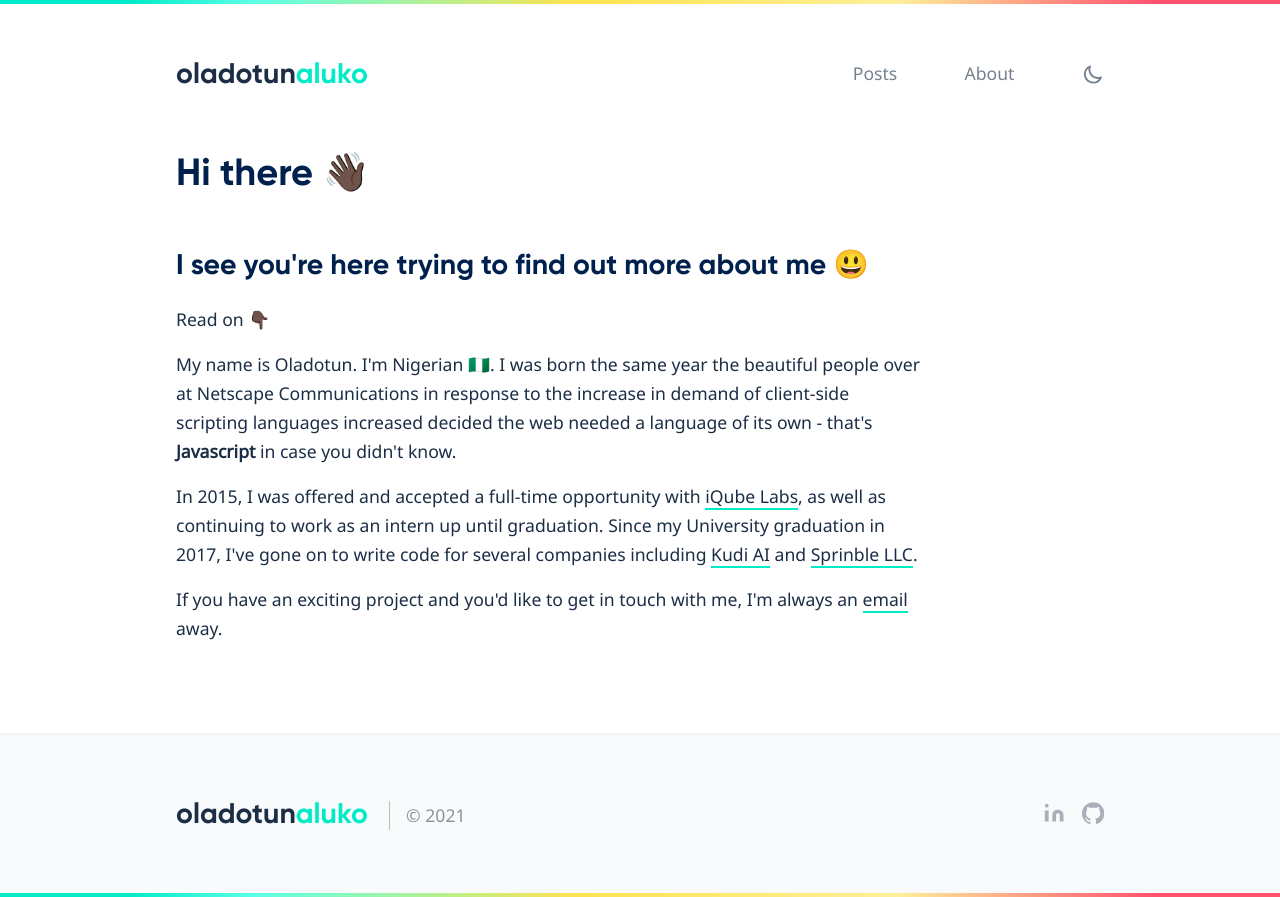
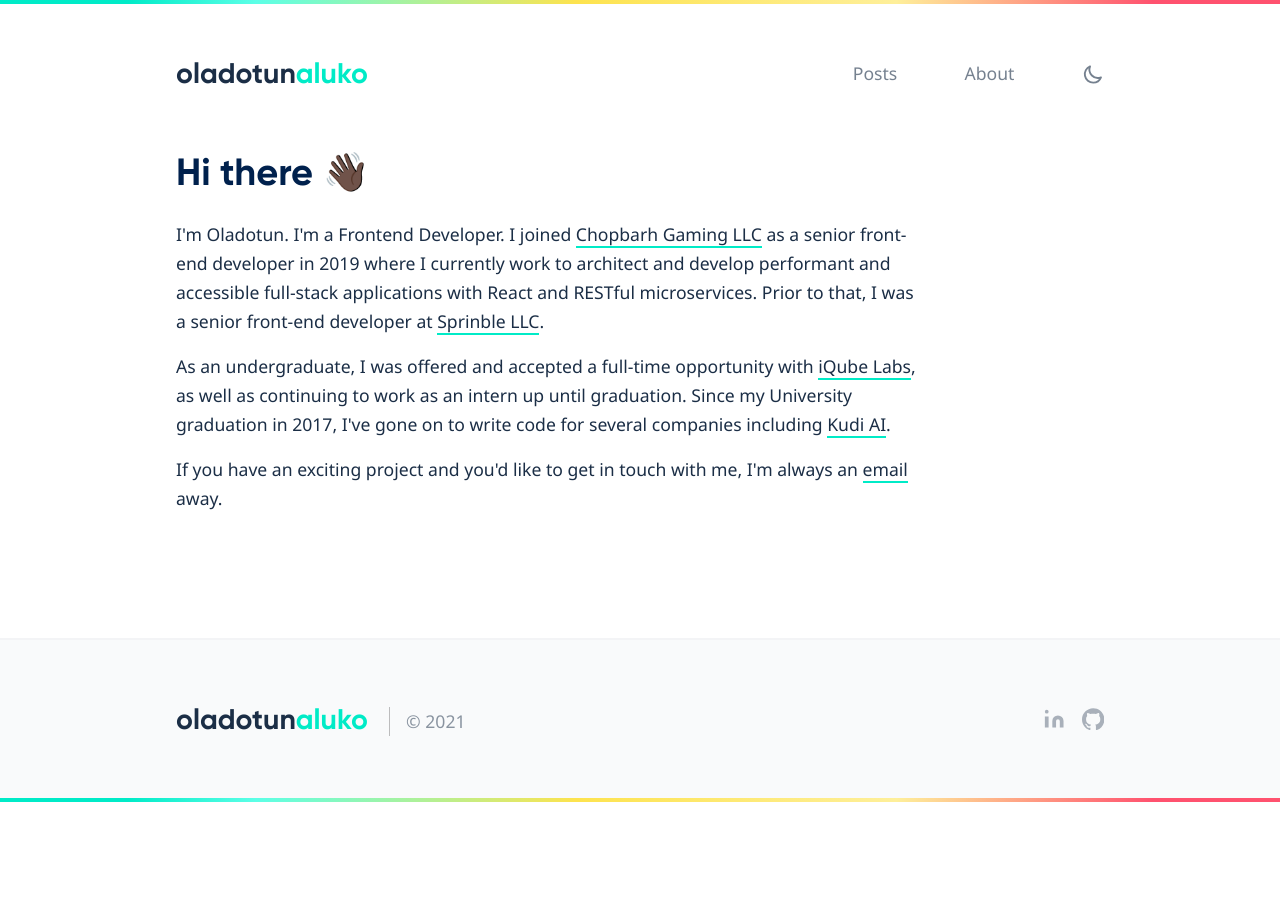
Before and after one commit to Nutod/oladotunaluko, a Next.js app: page /about in a window 1280 px wide. After the commit the page ends 802 px from the top, so only its background shows below. Built offline with nearby package versions, Linux system fonts and the light colour scheme.

Commit message:
Updated about page

```diff
--- a/components/About.js
+++ b/components/About.js
@@ -2,17 +2,23 @@ export default function About() {
   return (
     <div className="about-content">
       <h3>Hi there 👋🏿</h3>
-      <h4>I see you're here trying to find out more about me 😃</h4>
-      <p>Read on 👇🏿</p>
       <p>
-        My name is Oladotun. I'm Nigerian 🇳🇬. I was born the same year the
-        beautiful people over at Netscape Communications in response to the
-        increase in demand of client-side scripting languages increased decided
-        the web needed a language of its own - that's{' '}
-        <strong>Javascript</strong> in case you didn't know.
+        I'm Oladotun. I'm a Frontend Developer. I joined{' '}
+        <a rel="noopener" href="https://www.chopbarh.com/" target="_blank">
+          Chopbarh Gaming LLC
+        </a>{' '}
+        as a senior front-end developer in 2019 where I currently work to
+        architect and develop performant and accessible full-stack applications
+        with React and RESTful microservices. Prior to that, I was a senior
+        front-end developer at{' '}
+        <a rel="noopener" href="https://www.sprinble.com/" target="_blank">
+          Sprinble LLC
+        </a>
+        .
       </p>
       <p>
-        In 2015, I was offered and accepted a full-time opportunity with{' '}
+        As an undergraduate, I was offered and accepted a full-time opportunity
+        with{' '}
         <a
           rel="noopener"
           href="https://www.iqubesolutions.com.ng/"
@@ -25,10 +31,6 @@ export default function About() {
         companies including{' '}
         <a rel="noopener" href="https://kudi.com/" target="_blank">
           Kudi AI
-        </a>{' '}
-        and{' '}
-        <a rel="noopener" href="https://www.sprinble.com/" target="_blank">
-          Sprinble LLC
         </a>
         .
       </p>
```
